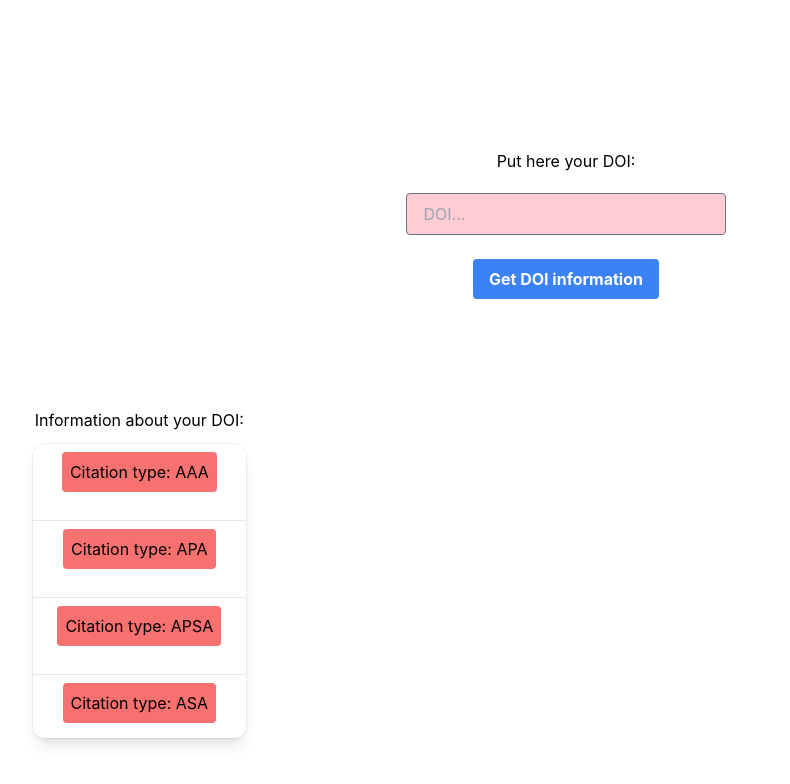
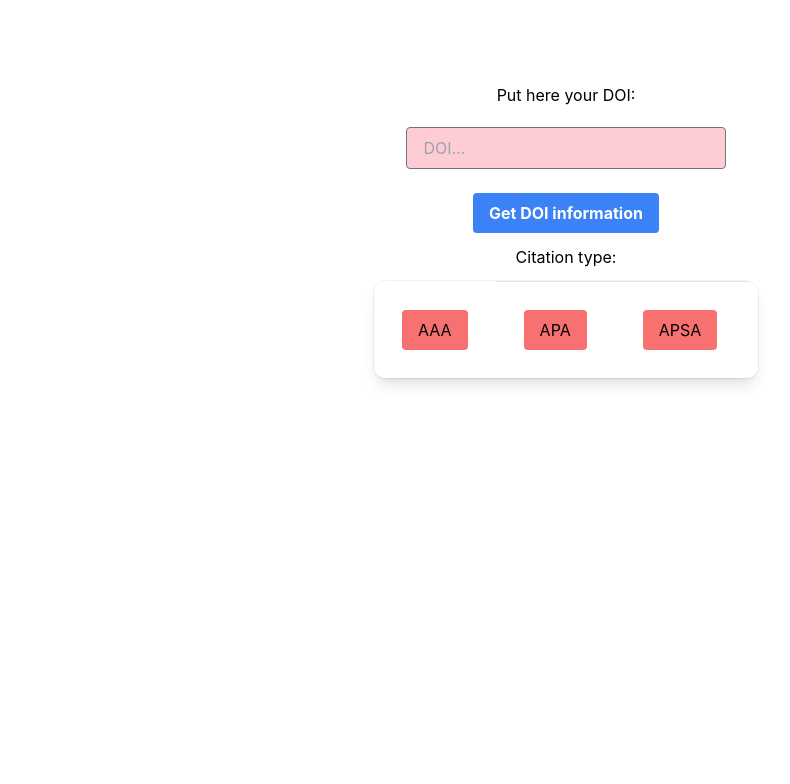
Before and after one commit to kubwosz/citatio, a React (Create React App) app in the folder citatio-frontend/: page / in a window 1280 px wide. Shown: the top 784 px of the page, without its empty margins (74-864 px from the left). Built offline with nearby package versions, Linux system fonts and the light colour scheme; a web font is replaced by a local one.

Commit message:
Reorganize fronted, start modeling more dois at front

```diff
--- a/citatio-frontend/src/components/Home.jsx
+++ b/citatio-frontend/src/components/Home.jsx
@@ -23,7 +23,7 @@ const Home = (props) => {
 
   async function submitHandler(event) {
     let resMany = await postGetDoiData("references");
-console.log(resMany);
+    console.log(resMany);
 
     event.preventDefault();
   }
@@ -89,22 +89,20 @@ console.log(resMany);
         >
           Get DOI information
         </button>
-      </div>
-      <div className="botton-panel grid grid-cols-3 bottom-0">
         <div className="flex flex-col gap-3">
-          <h1>Information about your DOI:</h1>
-          <div className="cit-type-buttons basis-3/4 w-1/2">
+          <h1>Citation type:</h1>
+          <div className="flex flex-row cit-type-buttons basis-3/4 items-end">
             {citations.map((btn, idx) => (
-              <div className="pb-5">
+              <div className="p-5">
                 <button
                   key={btn.name}
                   onClick={() => setCitationActivityByIndex(idx)}
                   className={
                     (btn.isActive ? "active " : "") +
-                    "[&.active]:bg-blue-400 bg-red-400 rounded px-2 py-2 m-2"
+                    "[&.active]:bg-blue-400 bg-red-400 rounded px-4 py-2 m-2"
                   }
                 >
-                  Citation type: {btn.type}
+                  {btn.type}
                 </button>
               </div>
             ))}
@@ -112,16 +110,20 @@ console.log(resMany);
         </div>
         <div>
           {citations.map((c) => {
-            if(c.isActive){
-              return(<div className="flex flex-col pb-5">
-              <span className="label label-default uppercase">{c.type}</span>
-                <TextboxCitation citation={c.citation}/>
-                {console.log(c.citation)}
-                </div>)
+            if (c.isActive) {
+              return (
+                <div className="flex flex-col pb-5">
+                  <span className="label label-default uppercase">{c.type}</span>
+                  <TextboxCitation citation={c.citation} />
+                </div>
+              )
             }
           }
           )}
         </div>
+      </div>
+      <div className="botton-panel grid grid-cols-3 bottom-0">
+
       </div>
     </div>
   );
```
